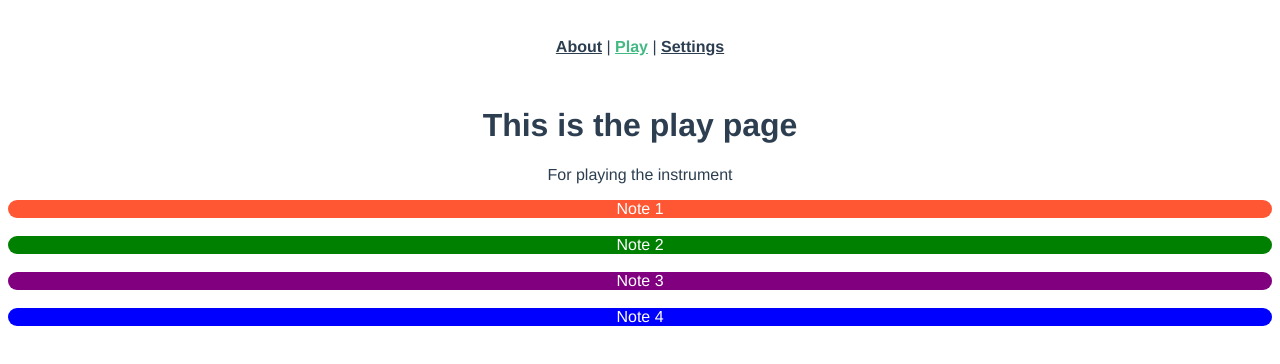
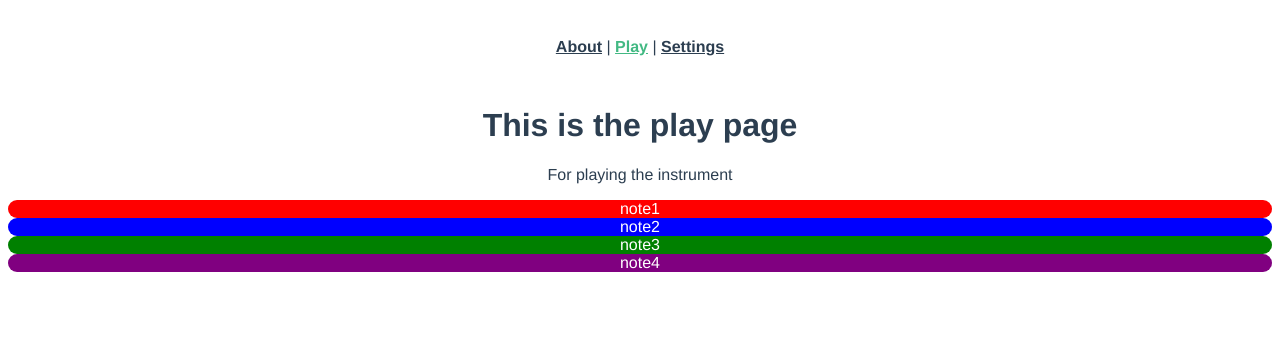
Before and after one commit to gawainhewitt/orchlab-strings, a Vue app: page /play in a window 1280 px wide. Shown: the top 364 px of the page. Built offline with nearby package versions, Linux system fonts and the light colour scheme.

Commit message:
refactor with v-for

```diff
--- a/src/views/PlayView.vue
+++ b/src/views/PlayView.vue
@@ -5,32 +5,13 @@
   </div>
 
   <div id="app">
-    <AppButton
-      buttonText="Note 1"
-      buttonColour="#ff5733"
+    <AppButton v-for="(string, i) in strings"
+      :string="string"
+      :key="i"
+      :buttonText=strings[i].name
+      :buttonColour=strings[i].color
       :testFunction="playNote"
-      :note="note1Name"
-    />
-    <br>
-    <AppButton
-      buttonText="Note 2"
-      buttonColour="Green"
-      :testFunction="playNote"
-      :note="note2Name"
-    />
-    <br>
-    <AppButton
-      buttonText="Note 3"
-      buttonColour="Purple"
-      :testFunction="playNote"
-      :note="note3name"
-    />
-    <br>
-    <AppButton
-      buttonText="Note 4"
-      buttonColour="Blue"
-      :testFunction="playNote"
-      :note="note4name"
+      :note=strings[i].note
     />
   </div>
 
@@ -46,10 +27,11 @@
        },
       data() {
         return {
-          note1Name: "a",
-          note2Name: "b",
-          note3name: "c",
-          note4name: "d"
+          strings: [{name: "note1", note: "a", color: "red"},
+                    {name: "note2", note: "b", color: "blue"},
+                    {name: "note3", note: "c", color: "green"},
+                    {name: "note4", note: "d", color: "purple"}
+                  ],
         }
       },
       methods: {
```
